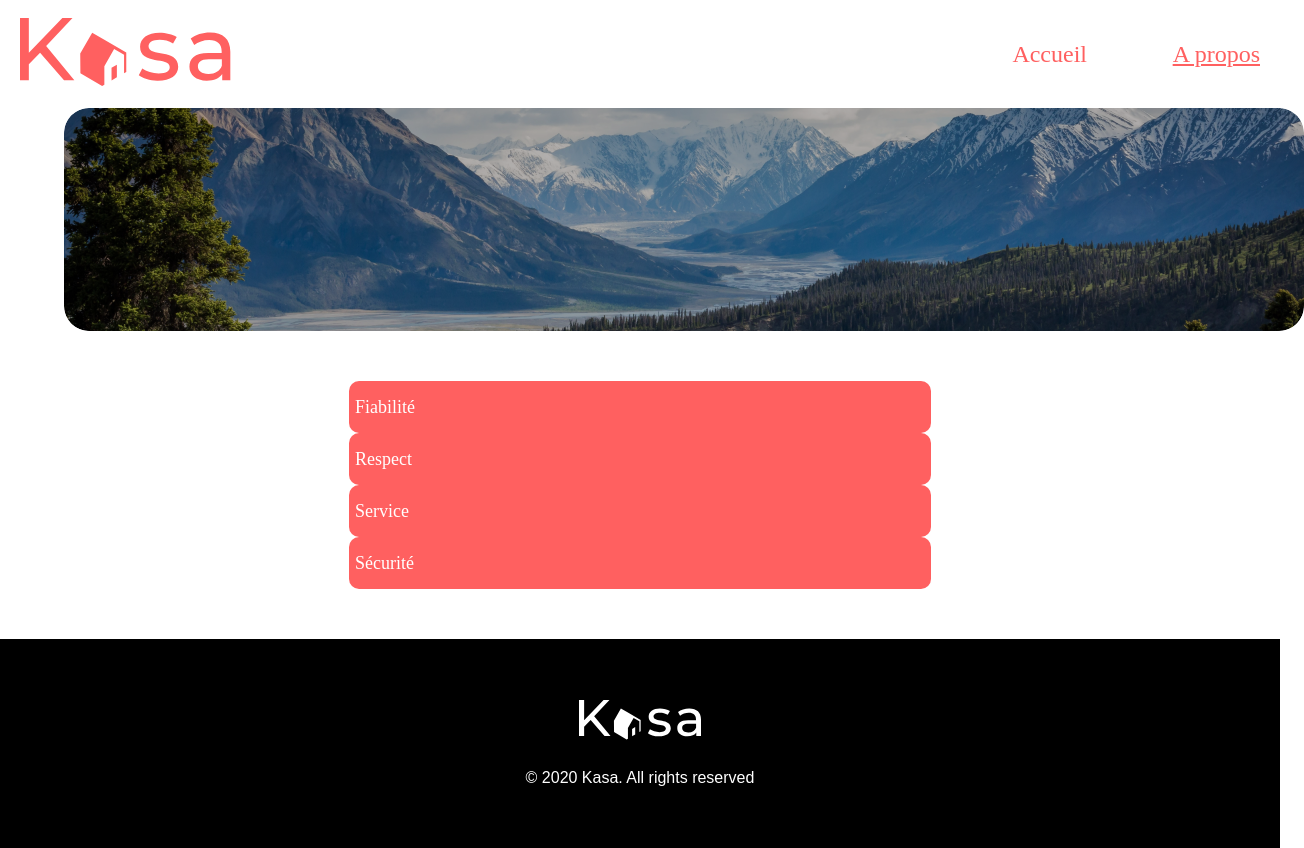
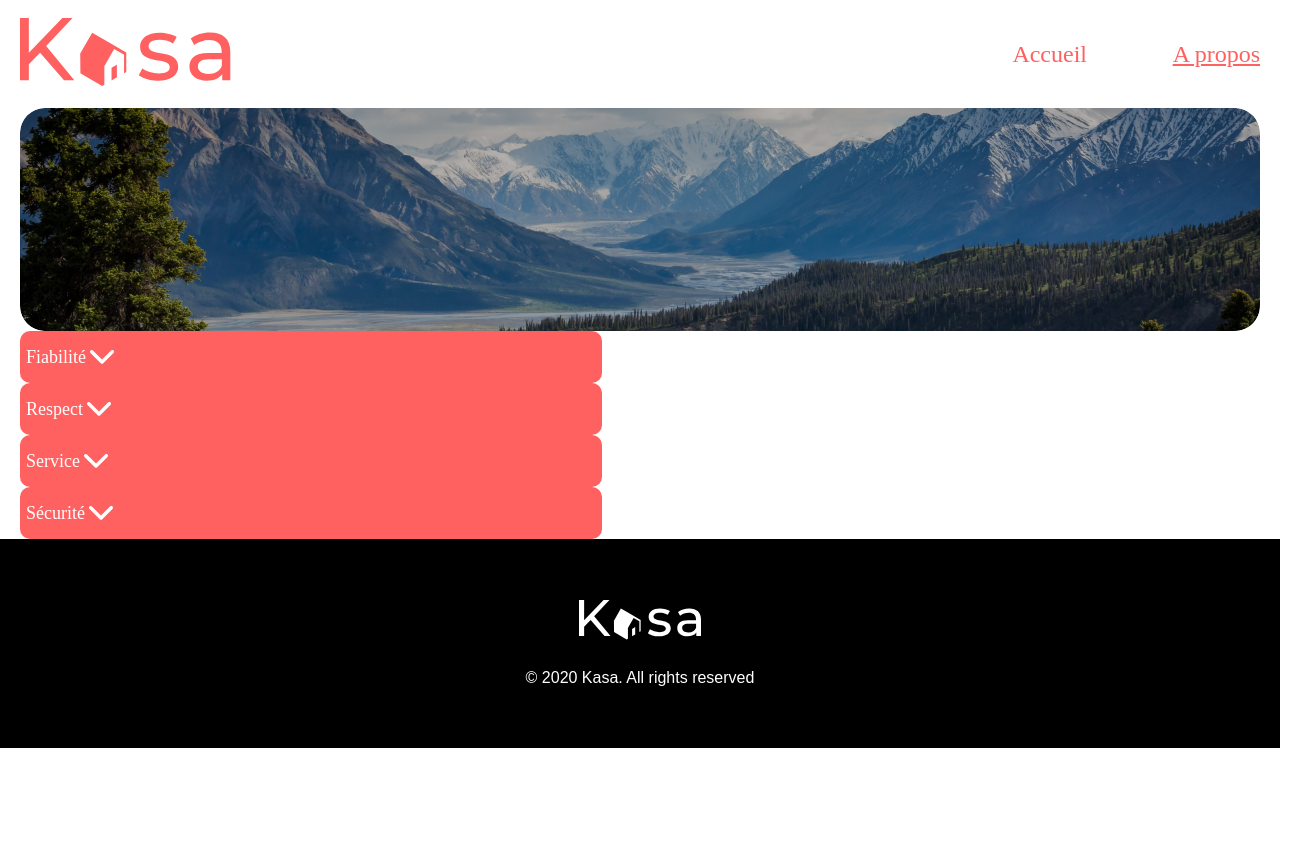
Before and after one commit to Chris92i/P7_kasa, a React (Vite) app: page /about in a window 1280 px wide. Shown: the whole page, 1304 px wide, since content can reach past the window. After the commit the page ends 800 px from the top, so only its background shows below. Built offline with nearby package versions, Linux system fonts and the light colour scheme.

Commit message:
mise en place et annimation arrow dans collapse

```diff
--- a/src/components/Collapse/Collapse.jsx
+++ b/src/components/Collapse/Collapse.jsx
@@ -1,4 +1,6 @@
 import './style.scss'
+import Arrow from '../../assets/arrow_back_ios-24px 3.svg'
+
 import { useState } from 'react'
 
 function Collapse ({content}){
@@ -18,6 +20,7 @@ function Collapse ({content}){
                 {/* Toggle appel de la fonctione avec l'inverse de la valeur actuelle */}
                 <button className='collapseStyle' onClick={() => setIsClose(!isClose)}>
                     {title}
+                    <img className='arrow_Collapse' style={{transform: isClose? 'rotate(180deg)' : 'none', transition: 'transform 0.3s'}} src={Arrow} alt="chevron collapse" />
                 </button>
                 {/* Si isClose est vrai et equipments existe, alors une liste d’équipements est rendue. */}
                 {isClose && equipments && (
--- a/src/components/Collapse/style.scss
+++ b/src/components/Collapse/style.scss
@@ -1,6 +1,6 @@
 
 .collapseStyle{
-    width: 582px;
+    min-width: 582px;
     height: 52px;
     border-radius: 10px;
     border: transparent;
@@ -15,6 +15,9 @@
     text-align: left;
     color: #FFFFFF;
 
+    display: flex;
+    align-items: center;
+    flex-direction: row;
 
 
 }
@@ -37,7 +40,7 @@
 }
 
 .collapse_container{
-    display: block;
+    //display: block;
     margin: auto;
     padding: auto;
 }
@@ -59,3 +62,12 @@
 
     color:#FF6060;
 }
+
+.arrow_Collapse{
+    width: 32px;
+    height: 32px;
+    transform: rotate(0deg);
+    flex-shrink: 0;
+    color: #FFFFFF;
+
+}
--- a/src/pages/About/About.jsx
+++ b/src/pages/About/About.jsx
@@ -1,4 +1,4 @@
-import './index.scss'
+import styles from './index.scss?inline'
 import { useLocation } from 'react-router-dom'
 import Banner from '../../components/Banner/Banner'
 import Collapse from '../../components/Collapse/Collapse'
@@ -16,14 +16,16 @@ function About(){
         <>
             <div className='About'>
                 <Banner page={location}/>
-                <div className='collapse_container'>
+                <div className='collapse_container_about'>
                     {
                       aboutData.map(({ title, reply }, index) => (
                         <Collapse className='collapse_unite' key={ index } content={{
                             title: title,
                             reply: reply,
                         }
-                         }/>
+                         }
+                         decoration = {styles}
+                         />
                       )
                       )
                     }
--- a/src/pages/About/index.scss
+++ b/src/pages/About/index.scss
@@ -5,10 +5,17 @@
     margin: auto;
     gap: 50px;
     margin-bottom: 50px;
-    width: 90%;
-    max-width: 1440px;
+    width: 100%;
+    max-width: 1240px;
 }
 
 .collapse_unite{
     width: 80%;
 }
+
+.collapse_container_about{
+    display: flex;
+    flex-direction: column;
+    justify-content: center;
+
+}
```
Also changed, not shown: src/assets/arrow_back_ios-24px 3.png (added), src/assets/arrow_back_ios-24px 3.svg (added).
